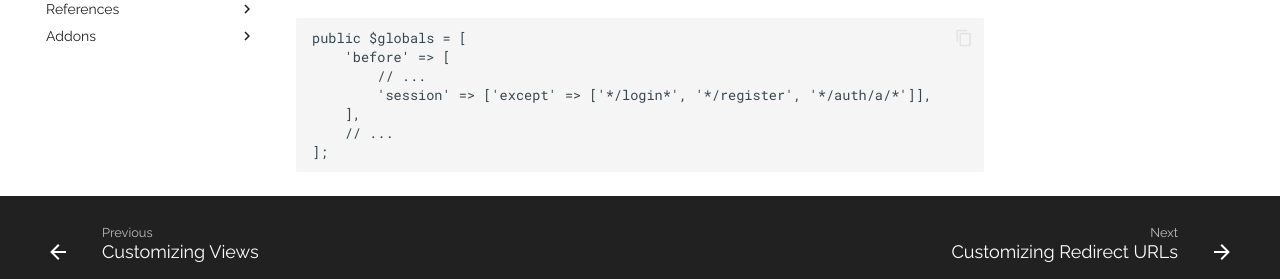
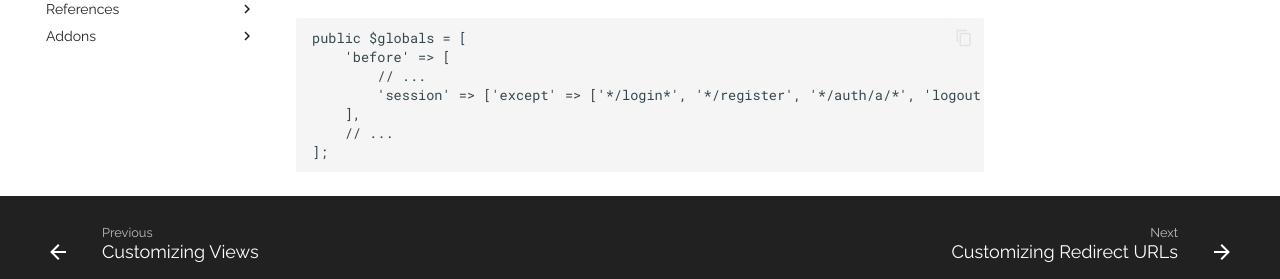
Before and after one commit to codeigniter4/shield, an MkDocs documentation site: the page built from docs/customization/route_config.md, in a window 1280 px wide and 900 px high, scrolled down 655 px. Shown: the part 548-827 px from the top of the window. Built offline with MkDocs 1.6.1 and Material for MkDocs 9.7.7, drawn with Linux system fonts in a browser that asks for light colours; comment, search, counter and statistics services are not loaded; a style sheet for code colours, icons or effects is not loaded.

Commit message:
docs: add logout to session except list

```diff
--- a/docs/customization/route_config.md
+++ b/docs/customization/route_config.md
@@ -57,7 +57,7 @@ update the paths for `except`:
 public $globals = [
     'before' => [
         // ...
-        'session' => ['except' => ['*/login*', '*/register', '*/auth/a/*']],
+        'session' => ['except' => ['*/login*', '*/register', '*/auth/a/*', 'logout']],
     ],
     // ...
 ];
```
Also changed, not shown: docs/quick_start_guide/using_session_auth.md (+1 -1 lines), docs/references/controller_filters.md (+2 -2 lines).
